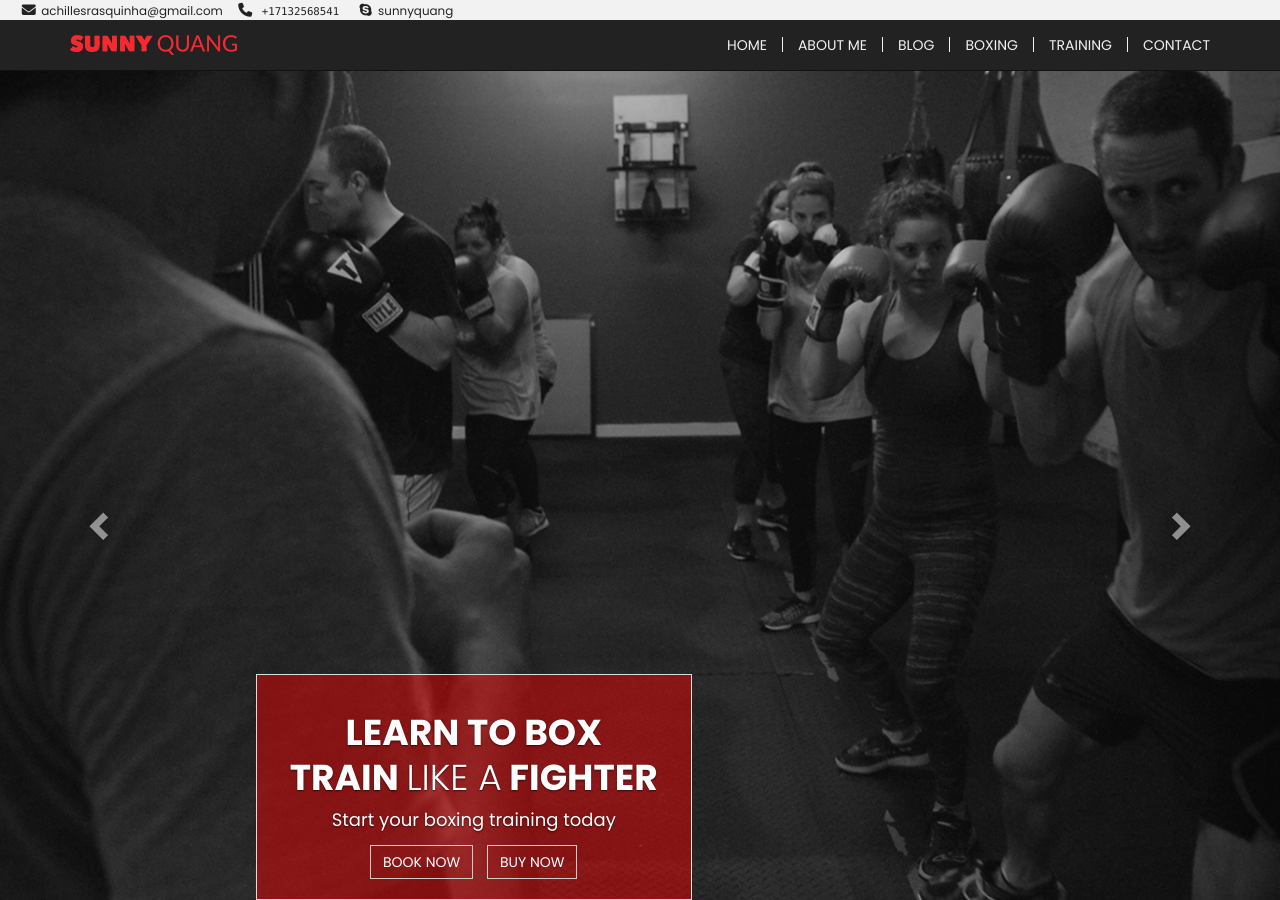
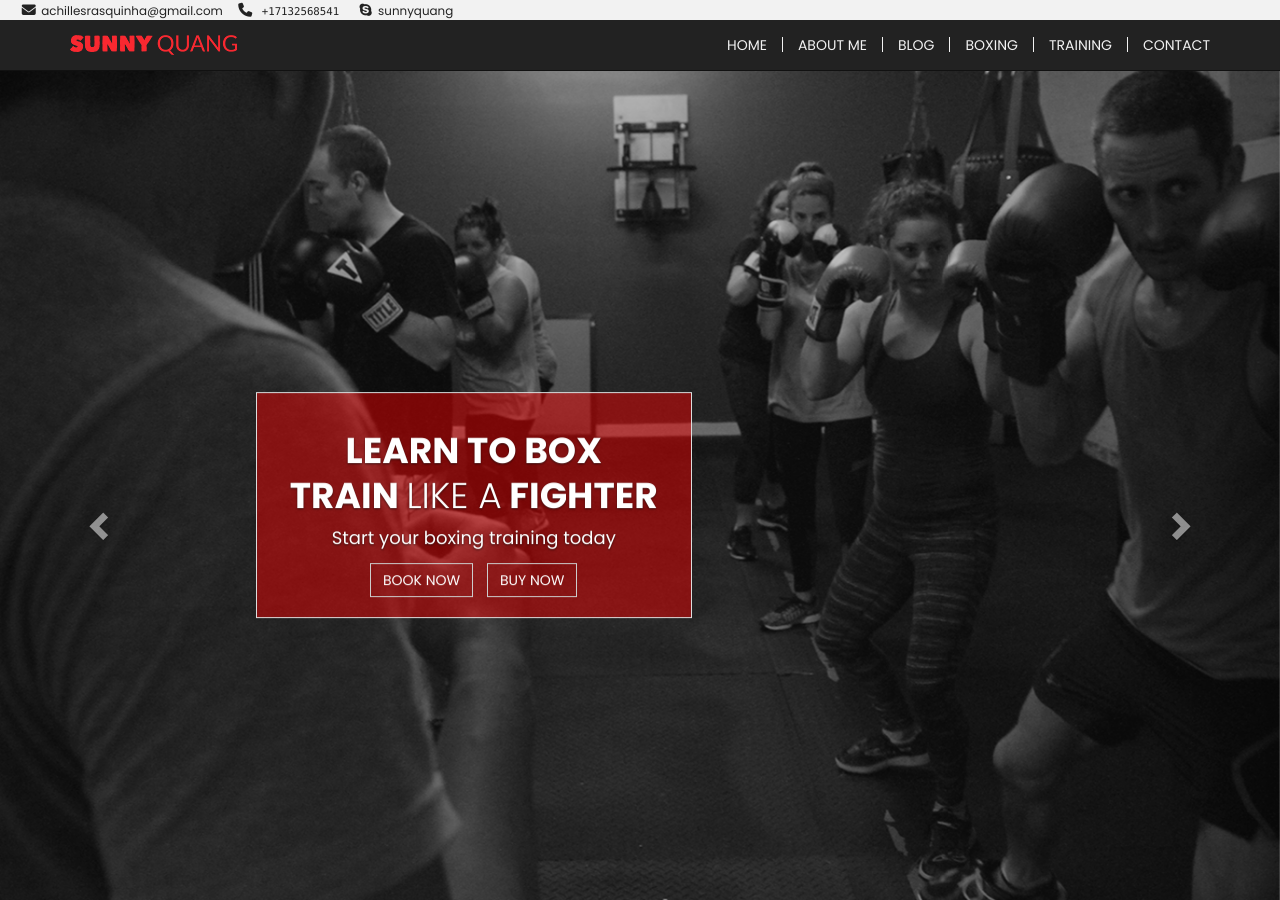
Before and after one commit to sunnyquang/sunnyquang.github.io, a Jekyll site: the page built from index.html, in a window 1280 px wide and 900 px high. Built offline with Jekyll 4.4.1, drawn with Linux system fonts in a browser that asks for light colours; nearby versions of some CDN libraries; comment, search, counter and statistics services are not loaded.

Commit message:
centred carousel-caption

```diff
--- a/_sass/components/_carousel.scss
+++ b/_sass/components/_carousel.scss
@@ -1,8 +1,17 @@
+.lcarousel {
+  .carousel-caption {
+    top: 50%;
+    transform: translateY(-50%);
+    bottom: initial;
+    -webkit-transform-style: preserve-3d;
+      -moz-transform-style: preserve-3d;
+      transform-style: preserve-3d;
+  }
+}
+
 .lcarousel-card {
-  // background-color: $carousel-card-bgcolor !important;
   border-radius: $carousel-card-border-radius !important;
   color: $carousel-card-color !important;
-  // opacity: 0.65;
 
   .btn-default {
     background-color: $carousel-card-btn-bgcolor !important;
--- a/index.html
+++ b/index.html
@@ -3,7 +3,7 @@ layout: base
 title: Home
 ---
 <!-- landing carousel -->
-<div class="carousel slide" id="lcarousel" data-ride="carousel">
+<div class="carousel slide lcarousel" id="lcarousel" data-ride="carousel">
   <div class="carousel-inner" role="listbox">
     <div class="item active">
       <img src="{{ site.urls.images }}/carousel/1.jpg" style="width: 100%;"/>
```
